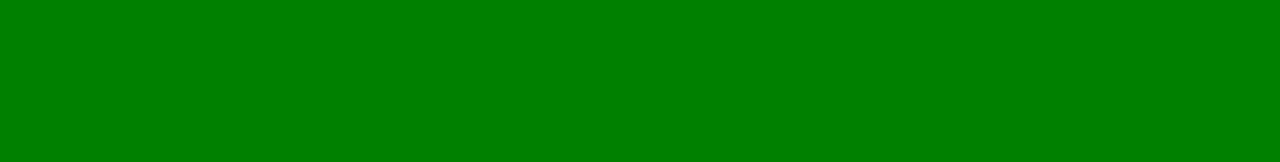
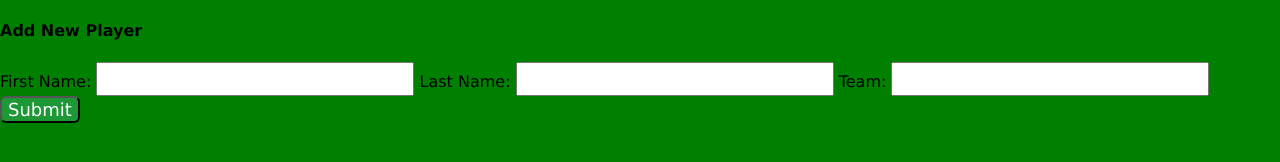
Before and after one commit to collegekevin/fantasy-football-collator, a plain HTML site: page index.html in a window 1280 px wide. Drawn offline with Linux system fonts and the light colour scheme.

Commit message:
HTML first draft

```diff
--- a/index.html
+++ b/index.html
@@ -4,5 +4,17 @@
     <link rel="stylesheet" href="style.css" />
     <title>Fantasy Football Collator</title>
   </head>
-  <body></body>
+  <body>
+
+    <form id="new-player">
+      <h4>Add New Player</h4>
+      <label for="first-name">First Name: </label>
+      <input type="text" name="first-name" id="first-name" />
+      <label for="last-name">Last Name: </label>
+      <input type="text" name="last-name" id="last-name" />
+      <label for="team">Team: </label>
+      <input type="text" name="team" id="team" />
+      <input type="submit" value="Submit" />
+    </form>
+  </body>
 </html>
```
